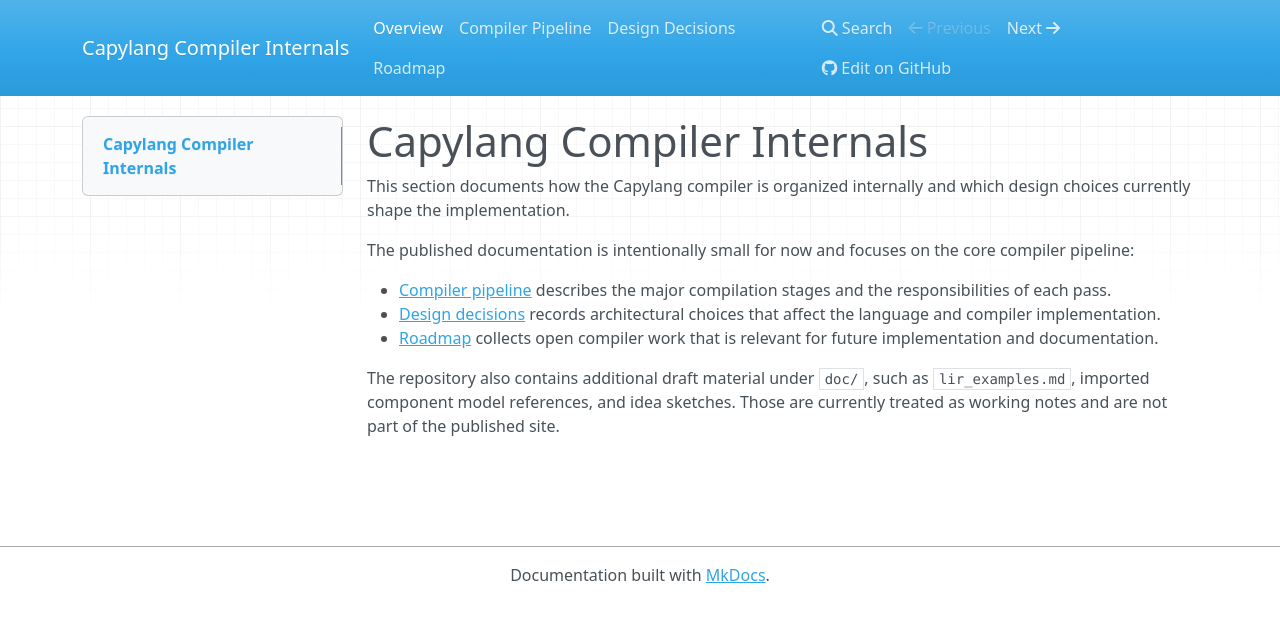
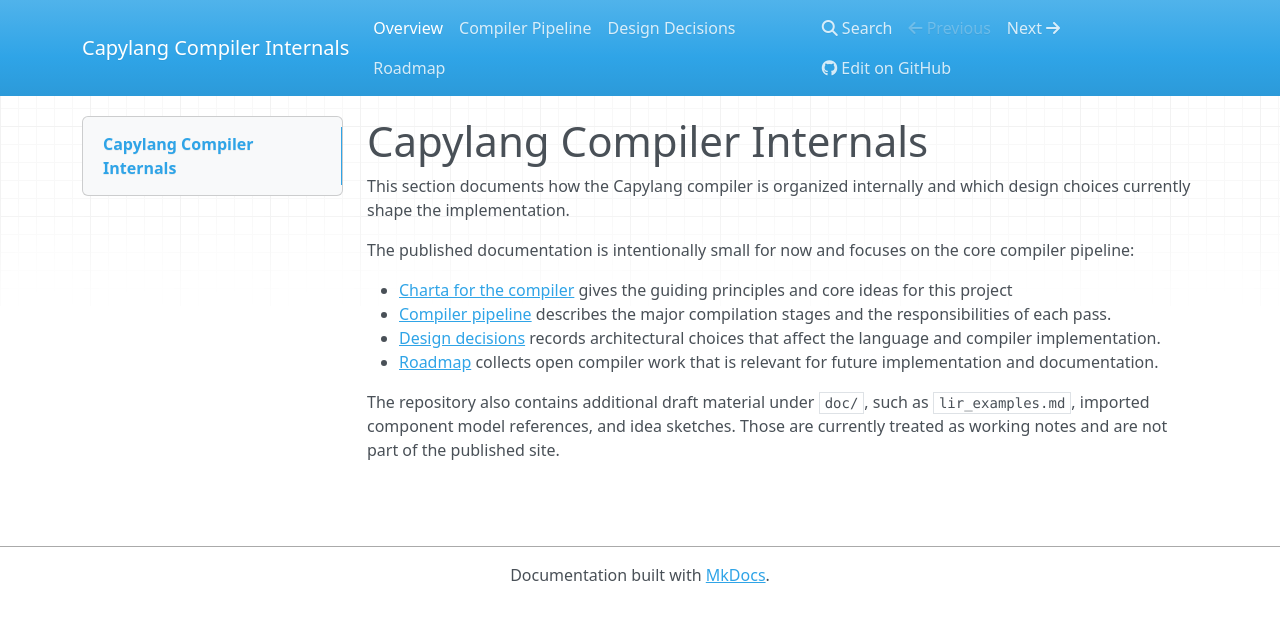
Before and after one commit to Jokymon/capylang, an MkDocs documentation site: the page built from doc/index.md, in a window 1280 px wide. Shown: the top 622 px of the page. Built offline with MkDocs 1.6.1, drawn with Linux system fonts in a browser that asks for light colours; nearby versions of some CDN libraries.

Commit message:
Move charta to doc/ folder

```diff
--- a/doc/index.md
+++ b/doc/index.md
@@ -6,6 +6,7 @@ which design choices currently shape the implementation.
 The published documentation is intentionally small for now and focuses on the
 core compiler pipeline:
 
+- [Charta for the compiler](charta.md) gives the guiding principles and core ideas for this project
 - [Compiler pipeline](compiler-pipeline.md) describes the major compilation
   stages and the responsibilities of each pass.
 - [Design decisions](design-decisions.md) records architectural choices that
```
Also changed, not shown: doc/charta.md (renamed from CHARTA.md).
